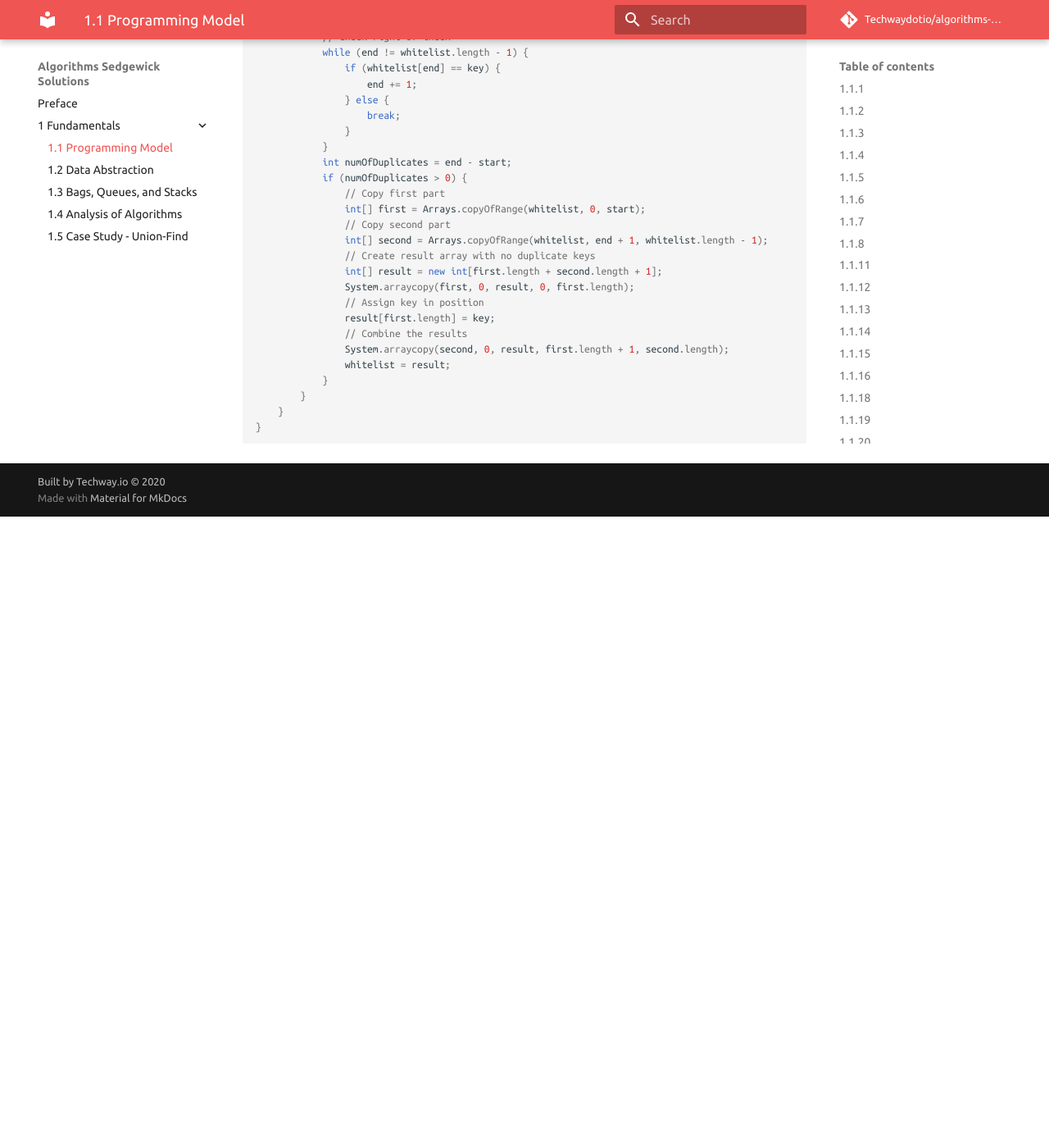
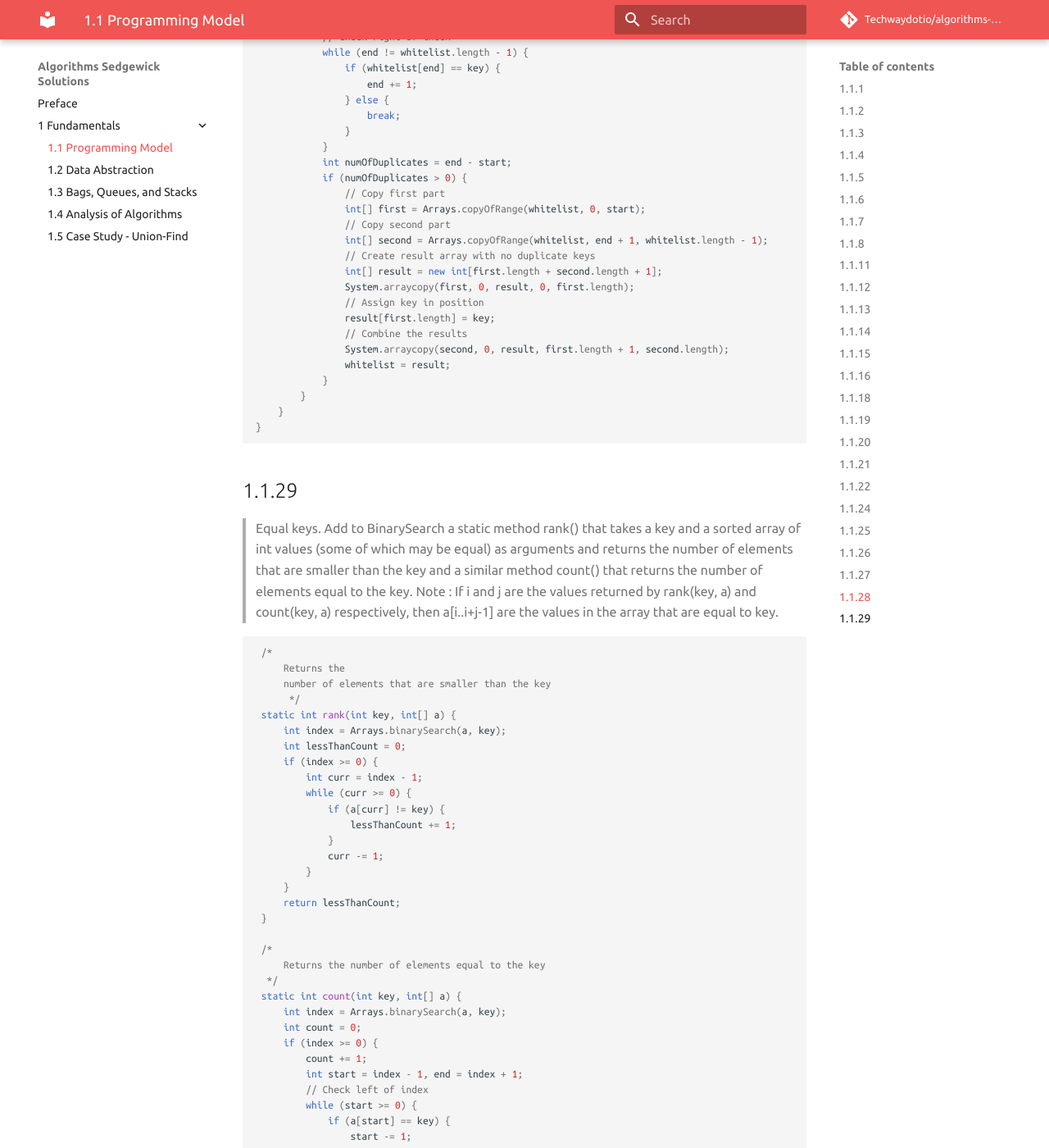
Before and after one commit to Techwaydotio/algorithms-sedgewick, an MkDocs documentation site: the page built from docs/Chap01/1.1.md, in a window 1280 px wide and 1400 px high, scrolled down 13524 px. Shown: the whole window at 82% size. Built offline with MkDocs 1.6.1 and Material for MkDocs 9.7.7, drawn with Linux system fonts in a browser that asks for light colours; nearby versions of some CDN libraries; comment, search, counter and statistics services are not loaded; before the commit the page ends 14154 px from its top, so only the background shows below that; some of the changed text lies outside the part shown.

Commit message:
Ch1 1.1.29

````diff
--- a/docs/Chap01/1.1.md
+++ b/docs/Chap01/1.1.md
@@ -663,3 +663,64 @@ public static void main(String[] args) {
     }
 }
 ```
+
+## 1.1.29
+>Equal keys. Add to BinarySearch a static method rank() that takes a key and
+a sorted array of int values (some of which may be equal) as arguments and returns the
+number of elements that are smaller than the key and a similar method count() that
+returns the number of elements equal to the key. Note : If i and j are the values returned
+by rank(key, a) and count(key, a) respectively, then a[i..i+j-1] are the values in
+the array that are equal to key.
+
+
+```java
+ /*
+     Returns the
+     number of elements that are smaller than the key
+      */
+ static int rank(int key, int[] a) {
+     int index = Arrays.binarySearch(a, key);
+     int lessThanCount = 0;
+     if (index >= 0) {
+         int curr = index - 1;
+         while (curr >= 0) {
+             if (a[curr] != key) {
+                 lessThanCount += 1;
+             }
+             curr -= 1;
+         }
+     }
+     return lessThanCount;
+ }
+
+ /*
+     Returns the number of elements equal to the key
+  */
+ static int count(int key, int[] a) {
+     int index = Arrays.binarySearch(a, key);
+     int count = 0;
+     if (index >= 0) {
+         count += 1;
+         int start = index - 1, end = index + 1;
+         // Check left of index
+         while (start >= 0) {
+             if (a[start] == key) {
+                 start -= 1;
+                 count += 1;
+             } else {
+                 break;
+             }
+         }
+         // Check right of index
+         while (end < a.length - 1) {
+             if (a[end] == key) {
+                 end += 1;
+                 count += 1;
+             } else {
+                 break;
+             }
+         }
+     }
+     return count;
+ }
+```
````
Also changed, not shown: site/Chap01/1.1/index.html, site/search/search_index.json, site/sitemap.xml, 4 other files.
